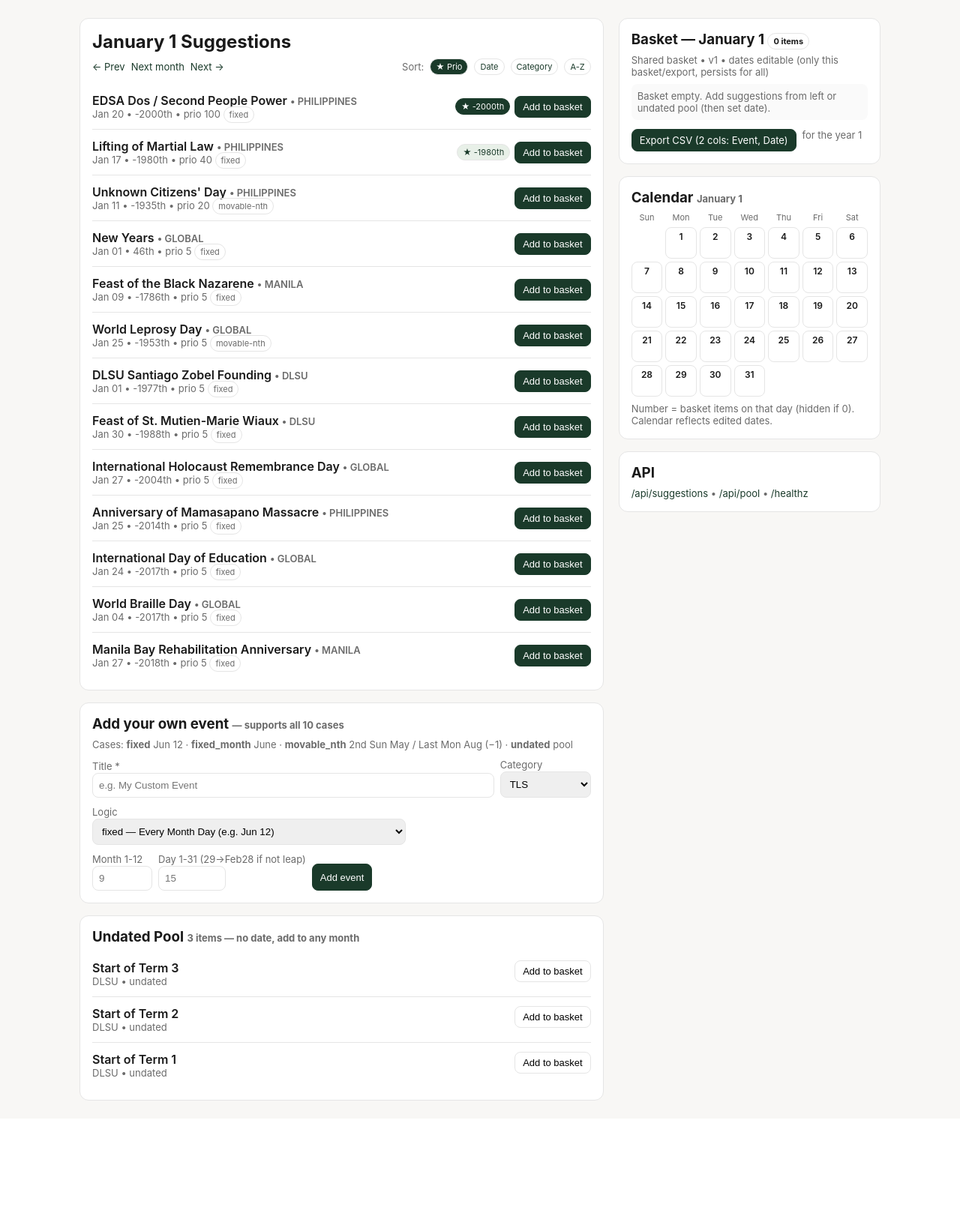
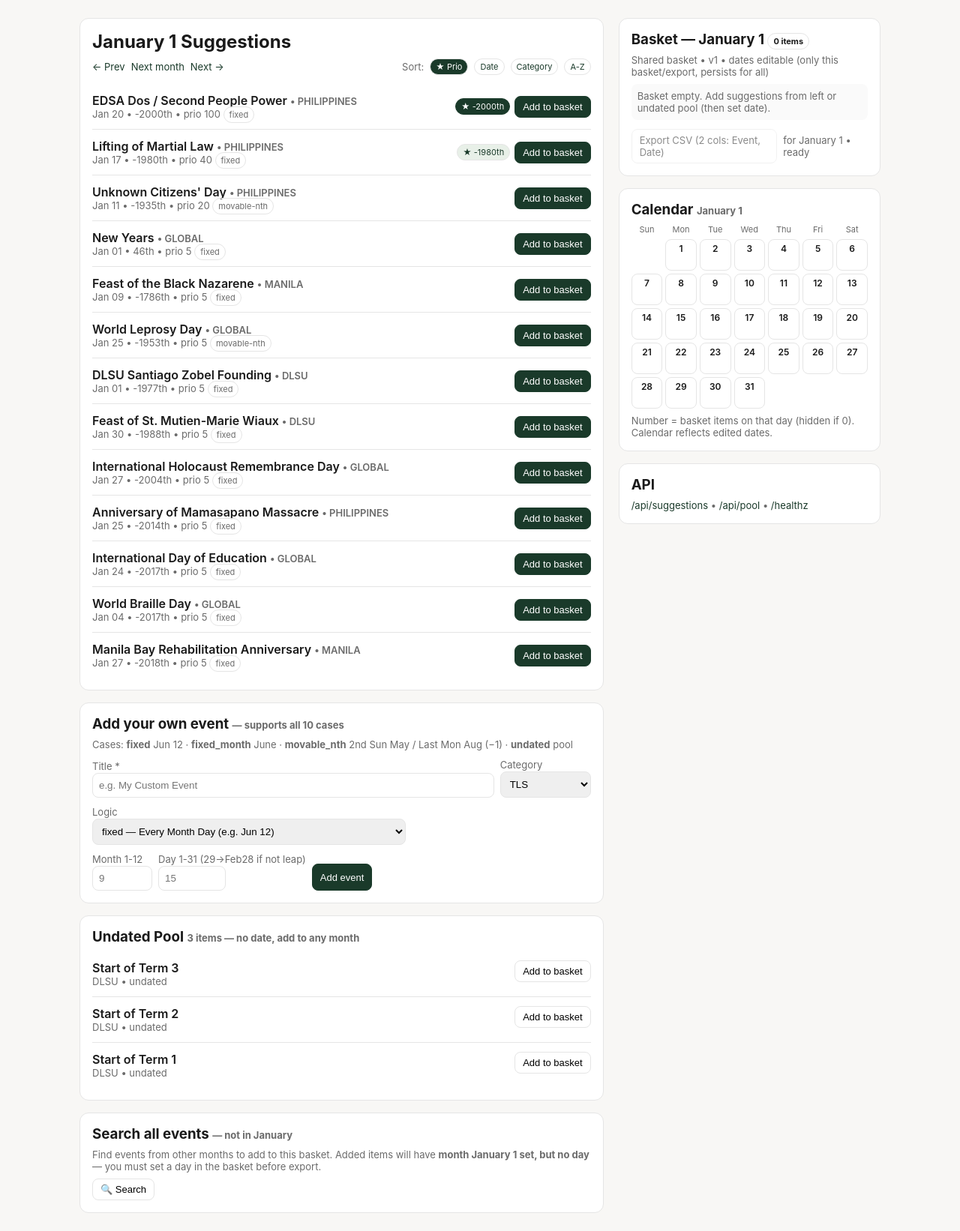
Before and after one commit to thelasallian/tls-event-suggester, a FastAPI app: page /1/1 in a window 1280 px wide. Shown: the part 70-1712 px from the top of the page at 75% size. Before the commit the page ends 1538 px from the top, so only its background shows below. Run offline with FastAPI, Linux system fonts and the light colour scheme; tables that the repository leaves empty hold one stand-in row (values such as "Sample post").

Commit message:
feat: search all events below undated pool + day-only edit (no month/year) + require all days before export, calendar keeps counts

```diff
--- a/app/main.py
+++ b/app/main.py
@@ -280,6 +280,9 @@ def month_view(request: Request, year: int, month: int):
         cal_weeks.append(week)
         if day > days_in_month:
             break
+    # check if all basket items have a day set (required for export)
+    all_days_set = all(pick_effective.get(p["id"]) is not None for p in picks) if picks else True
+    missing_count = sum(1 for p in picks if pick_effective.get(p["id"]) is None)
     return templates.TemplateResponse(request, "month.html", {
         "year": year, "month": month, "month_name": month_name,
         "events": events, "undated": undated, "issue": dict(issue), "picks": picks,
@@ -288,6 +291,7 @@ def month_view(request: Request, year: int, month: int):
         "days_in_month": days_in_month, "date_counts": date_counts,
         "basket_by_day": basket_by_day, "cal_weeks": cal_weeks,
         "pick_effective": pick_effective,
+        "all_days_set": all_days_set, "missing_count": missing_count,
     })
 
 @app.post("/{year}/{month}/pick")
--- a/app/templates/month.html
+++ b/app/templates/month.html
@@ -73,6 +73,31 @@ toggleLogic();
 {% endfor %}
 {% if not undated %}<div class="small">Pool empty.</div>{% endif %}
 </div>
+
+<div class="card" style="margin-top:16px">
+<h3 style="margin:0 0 8px 0">Search all events <span class="small">— not in {{ month_name }}</span></h3>
+<div class="small" style="margin-bottom:8px">Find events from other months to add to this basket. Added items will have <b>month {{ month_name }} {{ year }} set, but no day</b> — you must set a day in the basket before export.</div>
+<button class="btn" onclick="document.getElementById('searchBox').style.display=(document.getElementById('searchBox').style.display==='none'?'block':'none')">🔍 Search</button>
+<div id="searchBox" style="display:none;margin-top:10px">
+<input id="searchInput" placeholder="Search title or category..." oninput="doSearch()" style="width:100%;padding:8px;border:1px solid var(--line);border-radius:8px">
+<div id="searchResults" style="max-height:300px;overflow:auto;margin-top:8px"></div>
+</div>
+<script>
+const ALL_EVENTS = {{ all_events|tojson }};
+const PICKED_IDS = {{ picked_ids|list|tojson }};
+const CUR_MONTH = {{ month }};
+function doSearch(){
+  const q = document.getElementById('searchInput').value.toLowerCase().trim();
+  const res = ALL_EVENTS.filter(e => e.month !== CUR_MONTH && !e.isUndated).filter(e => !q || e.title.toLowerCase().includes(q) || (e.category||'').toLowerCase().includes(q)).slice(0,30);
+  const el = document.getElementById('searchResults');
+  if(res.length===0){ el.innerHTML='<div class="small">No matches.</div>'; return; }
+  el.innerHTML = res.map(e => {
+    const inBasket = PICKED_IDS.includes(e.id);
+    return `<div class="event"><div><div style="font-weight:600">${e.title}</div><div class="small">${e.category} • ${e.logic} • orig ${e.month ? (e.month+'/'+(e.day||'')) : 'undated'}</div></div><div>${inBasket ? '<span class="small">in basket</span>' : `<form method="post" action="/{{ year }}/{{ month }}/pick"><input type="hidden" name="event_id" value="${e.id}"><button class="btn">Add to basket (no day yet)</button></form>`}</div></div>`;
+  }).join('');
+}
+</script>
+</div>
 </div>
 
 <div>
@@ -101,9 +126,16 @@ toggleLogic();
 </div>
 {% endfor %}
 {% if not picks %}<div class="small" style="padding:8px;background:#fafafa;border-radius:8px">Basket empty. Add suggestions from left or undated pool (then set date).</div>{% endif %}
-<div style="margin-top:12px;display:flex;gap:8px">
+{% if picks and not all_days_set %}
+<div class="small" style="margin-top:10px;padding:8px;background:#fff3cd;border:1px solid #ffe69c;border-radius:8px;color:#664d03">⚠️ {{ missing_count }} item(s) have no day set. Set a day for each basket item (day 1–{{ days_in_month }}) before export.</div>
+{% endif %}
+<div style="margin-top:12px;display:flex;gap:8px;align-items:center">
+{% if all_days_set and picks %}
 <a href="/{{ year }}/{{ month }}/export" class="btn primary">Export CSV (2 cols: Event, Date)</a>
-<span class="small">for the year {{ year }}</span>
+{% else %}
+<span class="btn" style="opacity:0.5;pointer-events:none">Export CSV (2 cols: Event, Date)</span>
+{% endif %}
+<span class="small">for {{ month_name }} {{ year }} • {% if all_days_set %}ready{% else %}requires all days set{% endif %}</span>
 </div>
 </div>
 
```
